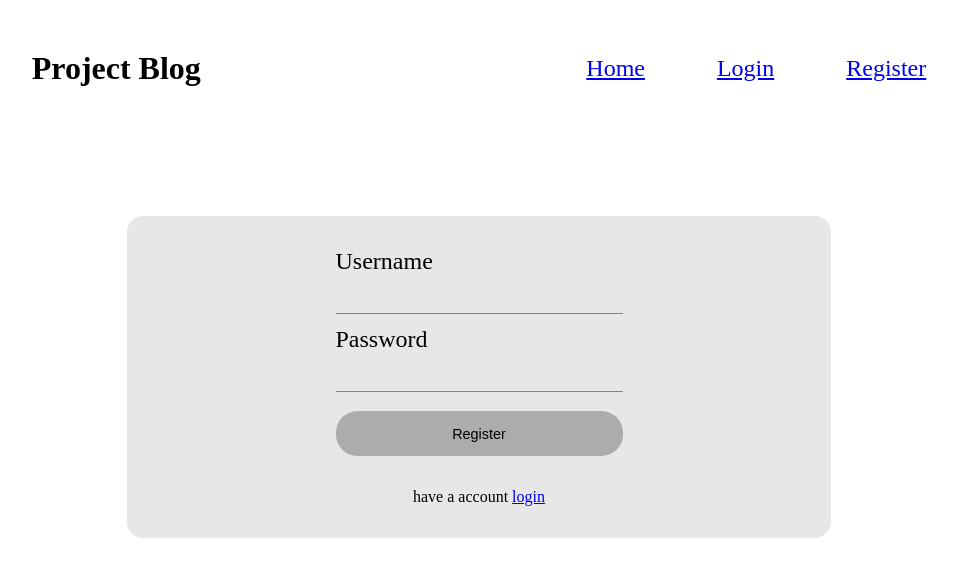
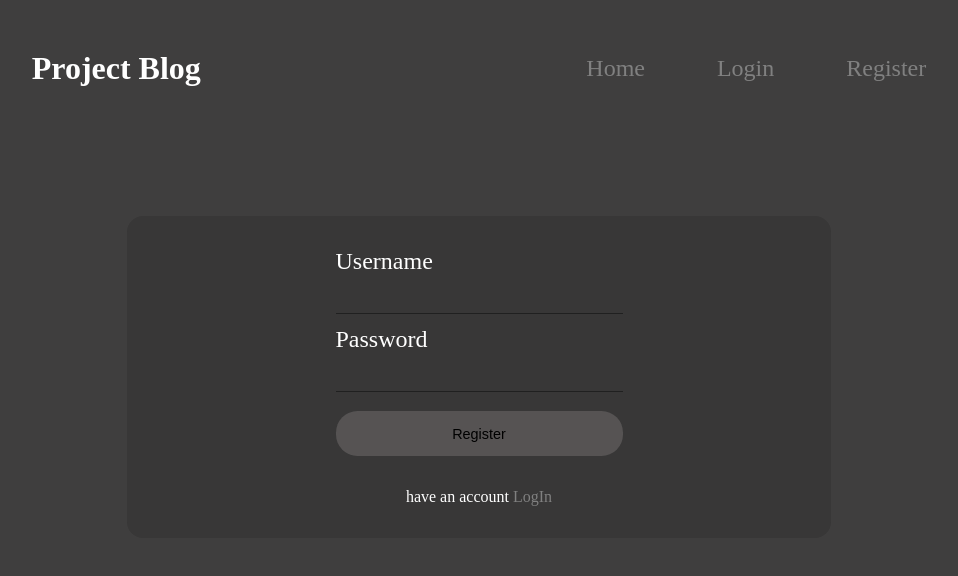
Before and after one commit to Ngobe-Thabane/BlogApp, a React (Vite) app: page /register in a window 1280 px wide. Shown: the top 576 px of the page, without its empty margins (161-1119 px from the left). Built offline with nearby package versions, Linux system fonts and the light colour scheme.

Commit message:
Almost done with the project

```diff
--- a/src/components/App.jsx
+++ b/src/components/App.jsx
@@ -1,13 +1,15 @@
 
 import '../styles/App.css'
-import LoginPage from '../pages/LoginPage.jsx'
-import RegistractionPage from '../pages/RegistractionPage.jsx'
 import Navigation from './Navigation.jsx'
 import { Routes, Route } from 'react-router'
 import Homepage from '../pages/Homepage.jsx'
 import UserNavigation from './UserNavigation.jsx'
 import DashBoard from '../pages/DashBoard.jsx'
 import PostPage from '../pages/PostPage.jsx'
+import FormPage from '../pages/FormPage.jsx'
+import { logIn, signIn } from '../middleware/Validate.js'
+import Post from '../pages/Post.jsx'
+import UserPosts from '../pages/UserPosts.jsx'
 
 function App() {  return (
   <>
@@ -15,14 +17,16 @@ function App() {  return (
       <Route path='/' element={<Navigation/>}>
         <Route path='/' element={<Homepage/>} />
         <Route path='/home' element={<Homepage/>}/>
-        <Route path='/register' element={<RegistractionPage/>}/>
-        <Route path='/login' element={<LoginPage/>}/>
+        <Route path='/login' element={<FormPage navLink={'/register'} userMassage={"Don't have an account "} action={"Sign In"} authAction={"Login"} authFunction={logIn} />} />
+        <Route path='/register' element={<FormPage navLink={'/login'} userMassage={"have an account "} action={"LogIn"} authAction={"Register"} authFunction={signIn} />} />
       </Route>
 
       <Route path='/projectBlogs' element={<UserNavigation/>}>
         <Route path='/projectBlogs'  element={<DashBoard/>} />
         <Route path='/projectBlogs/blogs' element={<DashBoard/>} />
         <Route path='/projectBlogs/post' element={<PostPage/>} />
+        <Route path='/projectBlogs/postPage' element={<Post/>} />
+        <Route path='/projectBlogs/myBlogs'  element={<UserPosts/>}/>
       </Route>
 
     </Routes>
--- /dev/null
+++ b/src/middleware/InMemoryDb.js
@@ -0,0 +1,13 @@
+
+export const USERS = [
+  {id:0, username:'Admin', password:'admin'},
+  {id:1, username:'tman', password:'tman'}
+]
+
+export const POSTS = [
+  { postId:0,
+    userID: 0,
+    title: 'How I created my first Blog',
+    datePosted: new Date().toDateString(),
+    content: `To create my first blog using React, I started by setting up a new React project using Create React App. After initializing the project, I structured the blog by creating functional components like Header, PostList, and Post to display individual blog posts. I used React's useState and useEffect hooks to manage the state and fetch data dynamically from an API. Each blog post was rendered with JSX, and I styled the components using CSS to ensure the layout was clean and responsive. Finally, I added routing with react-router-dom to navigate between different pages like the homepage and individual post pages. This allowed me to build a simple, interactive blog with React.`
+  }]
--- /dev/null
+++ b/src/middleware/Validate.js
@@ -0,0 +1,21 @@
+import { USERS } from "./InMemoryDb";
+
+
+export function logIn(data, navigate){
+
+  const {username, password} = data;
+
+  USERS.forEach(userData =>{
+
+    if(userData.username === username && userData.password === password){
+      localStorage.setItem('loggedUser', userData.id);
+      navigate('/projectBlogs');
+    }
+
+  });
+
+}
+
+export function signIn(data, navigate){
+
+}
--- a/src/pages/DashBoard.jsx
+++ b/src/pages/DashBoard.jsx
@@ -1,13 +1,19 @@
+import { POSTS } from "../middleware/InMemoryDb"
+import { Link } from "react-router"
 
 export default function DashBoard() {
   return(
     <div className="blogs">
-      <div>
+      <div className="blog-intro">
         <h1>Wlecome to the Project Blog</h1>
         <p>Blog about Frontend, Backend, DevOps and everything in between.</p>
       </div>
-      <div className="blogs-list">
-
+      <div className="blog">
+        <ul className="blog-list">
+          {POSTS.map((post, index)=>{
+            return (<li><Link to={'/projectBlogs/postPage'} state={{userPost: {post}}}><span>{post.title}</span> <span className="date">{post.datePosted}</span></Link></li>)
+          })}
+        </ul>
       </div>
     </div>
   )
--- /dev/null
+++ b/src/pages/FormPage.jsx
@@ -0,0 +1,38 @@
+import { Link } from "react-router";
+import { useState } from "react";
+import { useNavigate } from "react-router";
+
+export default function FormPage({navLink, authFunction, userMassage, action, authAction}) {
+
+  const [data, setFormData] = useState({username:'', password:''});
+  const navigate = useNavigate();
+
+  const handleChange = (event) =>{
+    const {name, value} = event.target;
+
+    setFormData((oldData)=>({
+      ...oldData,
+      [name] : value
+    }));
+  }
+
+  return (
+
+  <div className="login-form">
+    <form className="" onSubmit={(e) =>{
+      e.preventDefault();
+      authFunction(data, navigate);
+    }}>
+      <label for="username" >Username </label>
+      <input type="text" id="username" name="username" value={data.username} onChange={handleChange} ></input>
+
+      <label for="password">Password </label>
+      <input type="password" id="password" name="password" value={data.password} onChange={handleChange} ></input>
+
+      <button type="submit" >{authAction}</button>
+    </form>
+    <p>{userMassage}<Link to={navLink}>{action}</Link></p>
+
+  </div>
+  )
+};
--- a/src/pages/LoginPage.jsx
+++ /dev/null
@@ -1,52 +0,0 @@
-import { data, Link } from "react-router";
-import { useNavigate } from "react-router";
-import { useState } from "react";
-
-export default function LoginPage() {
-
-  let [data, setFormData] = useState({username:'', password:''});
-  let navigate = useNavigate();
-
-  const handleChange = (event) =>{
-    const {name, value} = event.target;
-
-    setFormData((oldData)=>({
-      ...oldData,
-      [name] : value
-    }));
-  }
-
-
-  return (
-  <div className="login-form">
-    <form className="" onSubmit={(e) =>{
-      e.preventDefault()
-      logInUser(data, navigate);
-    }}>
-      <label for="username" >Username </label>
-      <input type="text" id="username" name="username" value={data.username} onChange={handleChange} ></input>
-
-      <label for="password">Password </label>
-      <input type="password" id="password" name="password" value={data.password} onChange={handleChange} ></input>
-
-      <button type="submit" >Login</button>
-    </form>
-    <p>Don't have a account <Link to={'/register'}>Sign in</Link></p>
-
-  </div>
-  )
-};
-
-async function logInUser(formData, navigate){
-
-  const response = await fetch('http://localhost:9000/logIn', {
-    method: "POST",
-    headers:{
-      'Content-Type': 'application/json'
-    },
-    body: JSON.stringify(formData)
-  }).then(resulsts => resulsts.json())
-
-  localStorage.setItem('token', response.token);
-  navigate('/projectBlogs');
-}
--- /dev/null
+++ b/src/pages/Post.jsx
@@ -0,0 +1,20 @@
+import { useLocation } from "react-router"
+
+
+export default function Post() {
+  const location = useLocation();
+  const {userPost} = location.state;
+  const post = userPost.post;
+
+  return (
+    <div className="blogs post">
+      <div>
+        <h1>{post.title}</h1>
+        <p>{post.date}</p>
+      </div>
+      <div>
+        <p>{post.content}</p>
+      </div>
+    </div>
+  )
+};
--- a/src/pages/PostPage.jsx
+++ b/src/pages/PostPage.jsx
@@ -1,11 +1,26 @@
+import { useState } from "react"
+import { POSTS } from "../middleware/InMemoryDb";
+
+let postId = 0;
 
 export default function PostPage() {
+  const userId = localStorage.getItem('loggedUser');
+  const date = new Date().toDateString();
+  const [post, setPost] = useState({postId: ++postId, userId:Number.parseInt(userId), datePosted:date, title:"the", content:"gt"});
+
+  const handleChange = (e) =>{
+    const {name, value} = e.target;
+    setPost((oldData)=>({
+      ...oldData,
+      [name] : value
+    }));
+  }
 
   return (
-    <div>
-      <form action="">
-        <input type="text"  className="post-heading" placeholder="Heading"/>
-        <input type="text" className="post-content" placeholder="Post Content"/>
+    <div className="posting-page">
+      <form action="" className="post-form" onSubmit={POSTS.push(post)}>
+        <input type="text"  className="post-heading" placeholder="Heading" name="title" value={post.title} onChange={handleChange}/>
+        <input type="text" className="post-content" placeholder="Post Content" name="content" value={post.content} onChange={handleChange}/>
         <button type="submit">POST</button>
       </form>
     </div>
--- a/src/pages/RegistractionPage.jsx
+++ /dev/null
@@ -1,50 +0,0 @@
-import { useState } from "react";
-import { useNavigate,Link } from "react-router";
-export default function RegistractionPage() {
-
-  let [formData, setFormData] = useState({username:'', password:''});
-  let navigate = useNavigate();
-
-  const handleChange = (event) =>{
-    const {name, value} = event.target;
-
-    setFormData((oldData)=>({
-      ...oldData,
-      [name] : value
-    }));
-  }
-
-  return (
-  <div className="login-form">
-    <form onSubmit={(event)=>{
-        event.preventDefault();
-        registerNewUser(formData, navigate);
-      }} className="" >
-      <label for="username" >Username </label>
-      <input type="text" name="username" value={formData.username} onChange={handleChange}></input>
-        <label for="username" >Password </label>
-      <input type="password" name="password" value={formData.password} onChange={handleChange}></input>
-
-      <button type="submit" >Register</button>
-
-    </form>
-    <p>have a account <Link to={'/login'}>login</Link></p>
-  </div>
-  )
-};
-
-
-async function registerNewUser(formData, navigate){
-
-  const response = await fetch('http://localhost:9000/createAccount', {
-    method: "POST",
-    headers:{
-      'Content-Type': 'application/json'
-    },
-    body: JSON.stringify(formData)
-  });
-
-  if(response.status === 200){
-    navigate('/login');
-  }
-}
--- /dev/null
+++ b/src/pages/UserPosts.jsx
@@ -0,0 +1,18 @@
+import { POSTS } from "../middleware/InMemoryDb";
+import { Link } from "react-router";
+
+export default function UserPosts() {
+
+  const user = localStorage.getItem('loggedUser');
+  const userPost = POSTS.filter(post => post.userID === Number.parseInt(user));
+
+  return (
+    <div className="blogs">
+      <ul className="blog-list">
+        {userPost.map(post =>{
+          return (<li><Link to={'/projectBlogs/postPage'} state={{userPost: {post}}}><span>{post.title}</span> <span className="date">{post.datePosted}</span></Link></li>);
+        })}
+      </ul>
+    </div>
+  )
+};
--- a/src/styles/App.css
+++ b/src/styles/App.css
@@ -3,6 +3,17 @@
   padding: 0;
 }
 
+body{
+  background-color: rgb(63, 62, 62);
+  color: white;
+}
+a{
+  text-decoration: none;
+  color: grey;
+}
+a:hover{
+  color: black;
+}
 nav{
   height: 17vh;
   display: flex;
@@ -66,7 +77,7 @@ nav{
 .login-form{
   width: 50vw;
   margin: 5em auto;
-  background-color: rgba(59, 57, 57, 0.123);
+  background-color: rgba(15, 15, 15, 0.123);
   padding: 2em;
   display: flex;
   flex-direction: column;
@@ -89,7 +100,7 @@ input{
   outline: none;
   padding: .5em auto;
   font-size: .9em;
-  color: rgb(102, 98, 98);
+  color: rgb(194, 190, 190);
 }
 
 button{
@@ -110,4 +121,57 @@ button{
 .blogs{
   width: 70vw;
   margin: 2em auto;
+  display: flex;
+  flex-direction: column;
+  gap: 2em;
 }
+
+.post-heading{
+  font-size: 2em;
+}
+.post-content{
+  min-height: 5em;
+  border: 1px solid grey;
+  border-radius: .3em;
+}
+
+.blog-list{
+  list-style: none;
+}
+
+.blog-list > li{
+  font-size: 2.5em;
+  border-bottom: 1px solid rgba(134, 130, 130, 0.678);
+  padding-bottom: .2em;
+  color: gray;
+}
+
+.blog-list > li > a{
+  display: flex;
+  justify-content: space-between;
+  color: white;
+  text-decoration: none;
+}
+
+.blog-intro{
+  text-align: center;
+  line-height: 2em;
+}
+
+.date{
+  font-size: .5em;
+  align-self: flex-end;
+  font-weight: 800;
+  color: grey;
+}
+
+.posting-page{
+  width: 50vw;
+  margin: 2em auto;
+}
+
+.post{
+  line-height: 1.5em;
+  font-size: 1.5em;
+  font-weight: 500;
+}
--- a/src/utils/util.js
+++ /dev/null
@@ -1 +0,0 @@
-import { useNavigate } from "react-router";
```
Also changed, not shown: 1 other file (tests, documents, lock files or other folders).
